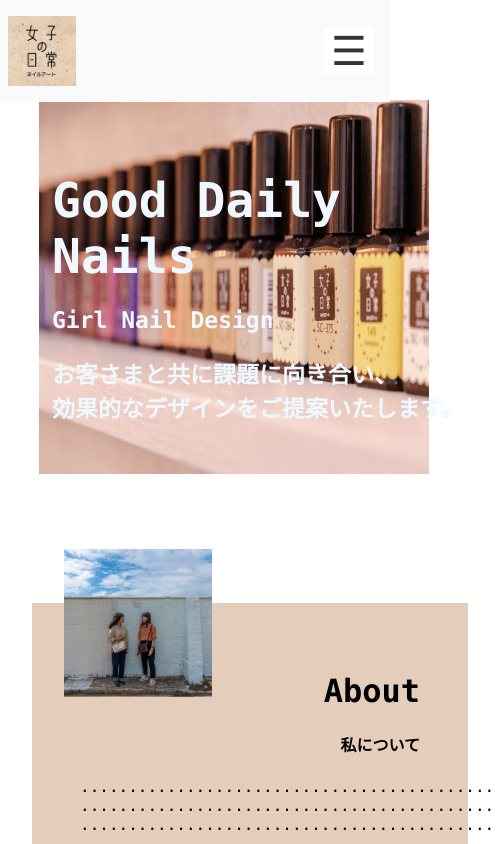
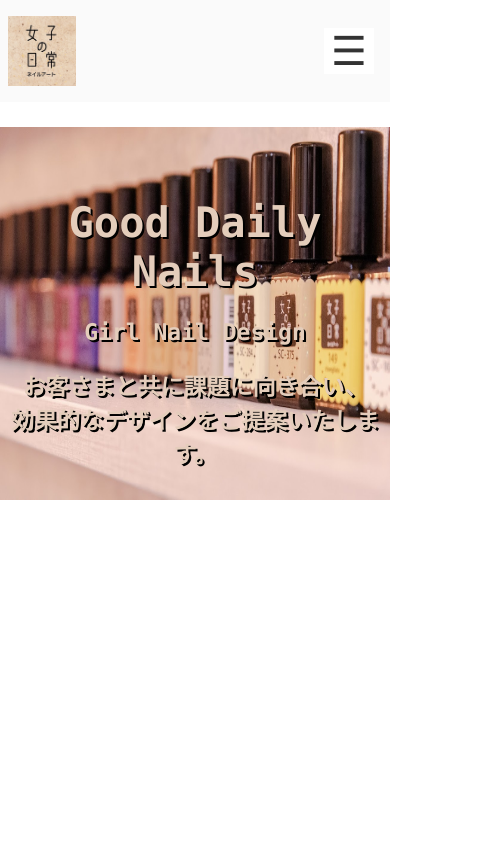
Before and after one commit to kkshen3352/Good-Daily-Nails, a Next.js app: page / in a window 390 px wide. Shown: the top 844 px of the page, 500 px wide, since content can reach past the window. Built offline with nearby package versions, Linux system fonts and the light colour scheme.

Commit message:
ud_index_title_css_in_RWD

```diff
--- a/pages/about.js
+++ b/pages/about.js
@@ -1,7 +1,7 @@
 import Link from "next/link";
 import Nav from "../pages/index/nav";
 import Head from "next/head";
-import styles from "../styles/Home.module.css";
+import styles from "../styles/about/about.module.css";
 import Image from "next/image";
 import Foot from "/pages/index/foot";
 import Experience from "/JSON/about/experience.json";
--- a/pages/index.js
+++ b/pages/index.js
@@ -6,7 +6,7 @@ import Link from "next/link";
 import Nav from "../pages/index/nav";
 import Main from "../pages/index/main";
 import Aection from "../pages/index/aection";
-import Foot from "../pages/index/foot"
+import Foot from "../pages/index/foot";
 
 export default function Home() {
     return (
@@ -22,9 +22,9 @@ export default function Home() {
             {/* index */}
             <Nav />
             <Main />
-            <Aection />
+            {/* <Aection /> */}
 
-            <Foot />
+            {/* <Foot /> */}
         </div>
     );
 }
--- a/pages/index/main.js
+++ b/pages/index/main.js
@@ -6,6 +6,7 @@ import IndexMain from "/JSON/index/indexMain.json";
 export default function Main() {
     return (
         <>
+            <div>
                 <div className={styles.flex}>
                     <h1 className={(styles.mainbox, styles.maintitle)}>
                         {IndexMain.Main.title}
@@ -30,7 +31,7 @@ export default function Main() {
                 </div>
 
                 {/* 關於我 */}
-            <div
+                {/* <div
                     className={styles.flex}
                     // style={{ margin: "3rem auto 2rem", padding: "3rem" }}
                 >
@@ -76,7 +77,9 @@ export default function Main() {
                                 <a>view more</a>
                             </Link>
                         </div>
-                    <div style={{ textAlign: "right", marginTop: "-0.5rem" }}>
+                        <div
+                            style={{ textAlign: "right", marginTop: "-0.5rem" }}
+                        >
                             <Image
                                 src="/images/arrow.png"
                                 alt="arrow"
@@ -86,6 +89,7 @@ export default function Main() {
                             />
                         </div>
                     </div>
+                </div> */}
             </div>
         </>
     );
--- a/styles/Home.module.css
+++ b/styles/Home.module.css
@@ -1,4 +1,6 @@
 .container {
+    max-width: 100%;
+    width: 100%;
     margin: 0;
     padding: 0;
 }
@@ -13,7 +15,6 @@
     display: flex;
     align-content: center;
     justify-content: center;
-    margin: 0 auto;
 }
 
 .footer {
@@ -75,46 +76,6 @@
     justify-content: center;
     flex-wrap: wrap;
     max-width: 800px;
-}
-
-/* about */
-.aboutmain {
-    max-width: 100%;
-    height: auto;
-    width: 500px;
-    height: 500px;
-    /* background-color: #e8e8d0; */
-    background-color: #e4cdbb;
-    margin: 1rem;
-    padding: 1rem;
-}
-
-.aboutmaintitle {
-    max-width: 100%;
-    height: auto;
-    width: 500px;
-    height: 500px;
-    margin: 1rem;
-    padding: 1rem;
-}
-
-.boxbackground {
-    width: 20px;
-    height: 30px;
-    background-color: #e4cdbb;
-    margin: 20px 0 0 0;
-    margin-left: 17px;
-}
-
-.careerborder {
-    font-size: 70px;
-    width: 10px;
-    height: 60px;
-    /* position: relative; */
-    border-left: 2px solid #ddd;
-    margin-top: -15px;
-    margin-left: -9px;
-    z-index: -1;
 }
 
 /* work */
@@ -206,6 +167,11 @@
     list-style-type: disc;
 }
 /* RWD */
+@media screen and (max-width: 960px) {
+}
+@media screen and (max-width: 768px) {
+}
+
 @media (max-width: 600px) {
     .grid {
         width: 100%;
--- /dev/null
+++ b/styles/about/about.module.css
@@ -0,0 +1,56 @@
+.container {
+    margin: 0;
+    padding: 0;
+}
+
+.wrapper {
+    max-width: 960px;
+    max-height: auto;
+    margin: 0 auto;
+}
+
+.flex {
+    display: flex;
+    align-content: center;
+    justify-content: center;
+    margin: 0 auto;
+}
+
+.aboutmain {
+    max-width: 100%;
+    height: auto;
+    width: 500px;
+    height: 500px;
+    /* background-color: #e8e8d0; */
+    background-color: #e4cdbb;
+    margin: 1rem;
+    padding: 1rem;
+}
+
+.aboutmaintitle {
+    max-width: 100%;
+    height: auto;
+    width: 500px;
+    height: 500px;
+    margin: 1rem;
+    padding: 1rem;
+}
+
+.boxbackground {
+    width: 20px;
+    height: 30px;
+    background-color: #e4cdbb;
+    margin: 20px 0 0 0;
+    margin-left: 17px;
+}
+
+.careerborder {
+    font-size: 70px;
+    width: 10px;
+    height: 60px;
+    /* position: relative; */
+    border-left: 2px solid #ddd;
+    margin-top: -15px;
+    margin-left: -9px;
+    z-index: -1;
+}
--- a/styles/globals.css
+++ b/styles/globals.css
@@ -60,27 +60,3 @@ h6 {
     font-family: Menlo, Monaco, Lucida Console, Liberation Mono,
         DejaVu Sans Mono, Bitstream Vera Sans Mono, Courier New, monospace;
 }
-
-@media screen and (max-width: 960px) {
-    html,
-    body {
-        max-width: 1440px;
-        width: 1020px;
-    }
-}
-
-@media screen and (max-width: 768px) {
-    html,
-    body {
-        max-width: 960px;
-        width: 960px;
-    }
-}
-
-@media screen and (max-width: 420px) {
-    html,
-    body {
-        max-width: 500px;
-        width: 500px;
-    }
-}
--- a/styles/main.module.css
+++ b/styles/main.module.css
@@ -1,14 +1,7 @@
-.wrapper {
-    max-width: 100%;
-    width: 100%;
-    margin: 0 auto;
-    padding: 0;
-}
 .flex {
     display: flex;
     align-content: center;
     justify-content: center;
-    margin: 0 auto;
 }
 
 .main {
@@ -28,13 +21,17 @@
 }
 .maintitle {
     font-size: 48px;
-    padding-top: 11rem;
+    padding-left: 2.5rem;
+    padding-top: 10%;
+    margin: 1.5rem;
+    text-shadow: 2px 2px #e4cdbb;
 }
 
 .mainimage {
-    max-width: 100%;
-    margin: 1rem;
-    padding: 1rem;
+    max-width: 480px;
+    width: 100%;
+    margin: 1rem 0 1rem 1rem;
+    padding: 1rem 0 1rem 1rem;
 }
 
 .aboutimage {
@@ -59,10 +56,6 @@
 }
 
 @media screen and (max-width: 1440px) {
-    .flex {
-        margin: 0 1rem;
-        padding: 0 1rem;
-    }
     .aboutmain {
         position: relative;
         z-index: -1;
@@ -73,64 +66,52 @@
 @media screen and (max-width: 960px) {
     .flex {
         display: block;
+        margin: 0;
+        padding: 0;
     }
     .maintitle {
-        margin-left: 50px;
+        padding-top: 16%;
+        color: #e4cdbb;
+        text-shadow: 2px 2px black;
     }
     .mainimage {
         position: absolute;
-        top: 100px;
-        /* right: 60px; */
-        right: -10%;
+        top: 15%;
+        right: 0;
         z-index: -1;
     }
     .aboutimage {
         position: relative;
         top: 130px;
         left: 10%;
+        max-width: 100%;
         width: 250px;
         margin: 1rem;
         padding: 1rem;
     }
-
     .aboutmain {
         left: 5%;
     }
-    .aboutmain h1 {
-        text-align: right;
+}
+@media screen and (max-width: 768px) {
+    .maintitle {
+        font-size: 42px;
+        margin: 0 auto;
     }
-    .aboutmain h4 {
-        text-align: right;
+    .mainimage {
+        right: 5%;
     }
 }
-
 @media screen and (max-width: 520px) {
-    .flex {
-        max-width: 470px;
-        /* border: 1px solid red; */
+    .maintitle {
+        padding-top: 22%;
+        padding-left: 0;
+        margin: 0 auto;
+        text-align: center;
     }
     .mainimage {
-        max-width: 100%;
-        width: 500px;
-        left: 10%;
-        margin: 0 auto;
-        padding: 0;
-    }
-    .maintitle {
-        position: relative;
-        top: 60px;
-        left: 20px;
         margin: 0;
         padding: 0;
-        color: aliceblue;
-    }
-
-    .aboutmain {
-        left: 0%;
-    }
-    .aboutimage {
-        max-width: 100%;
-        width: 180px;
-        left: 0%;
+        left: 0;
     }
 }
```
Lines whose indentation alone changed are shown as unchanged.
